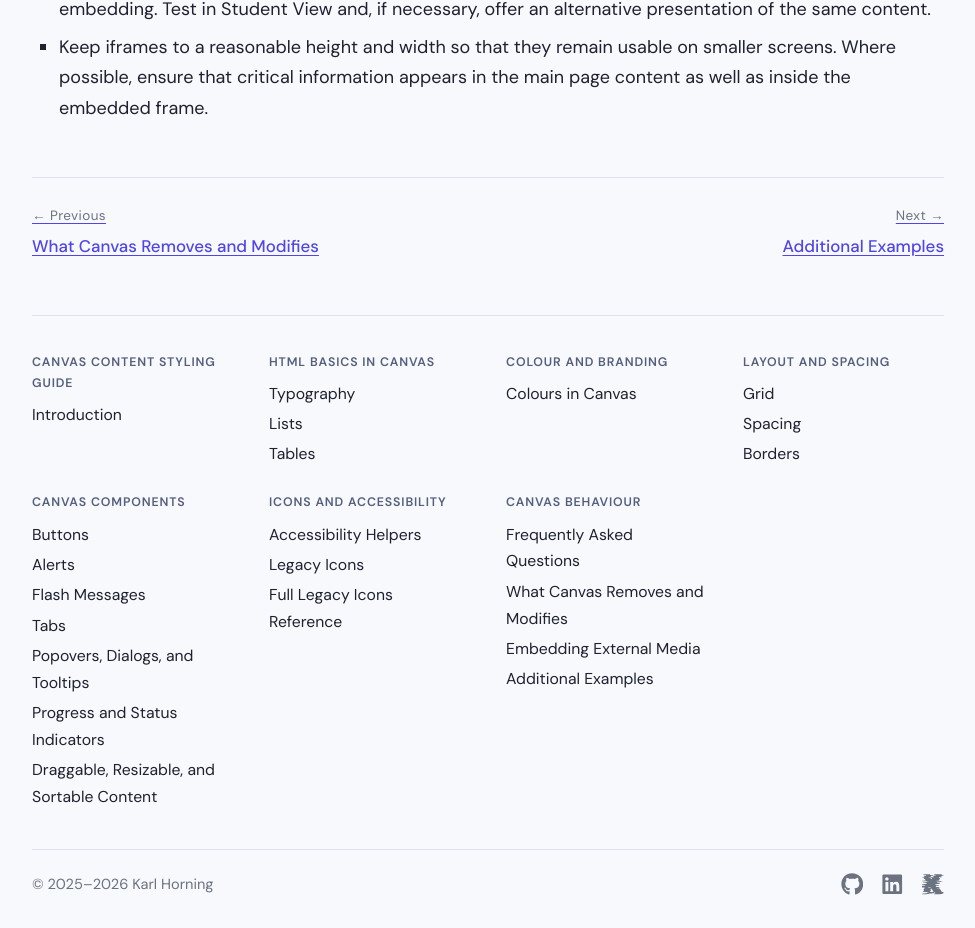
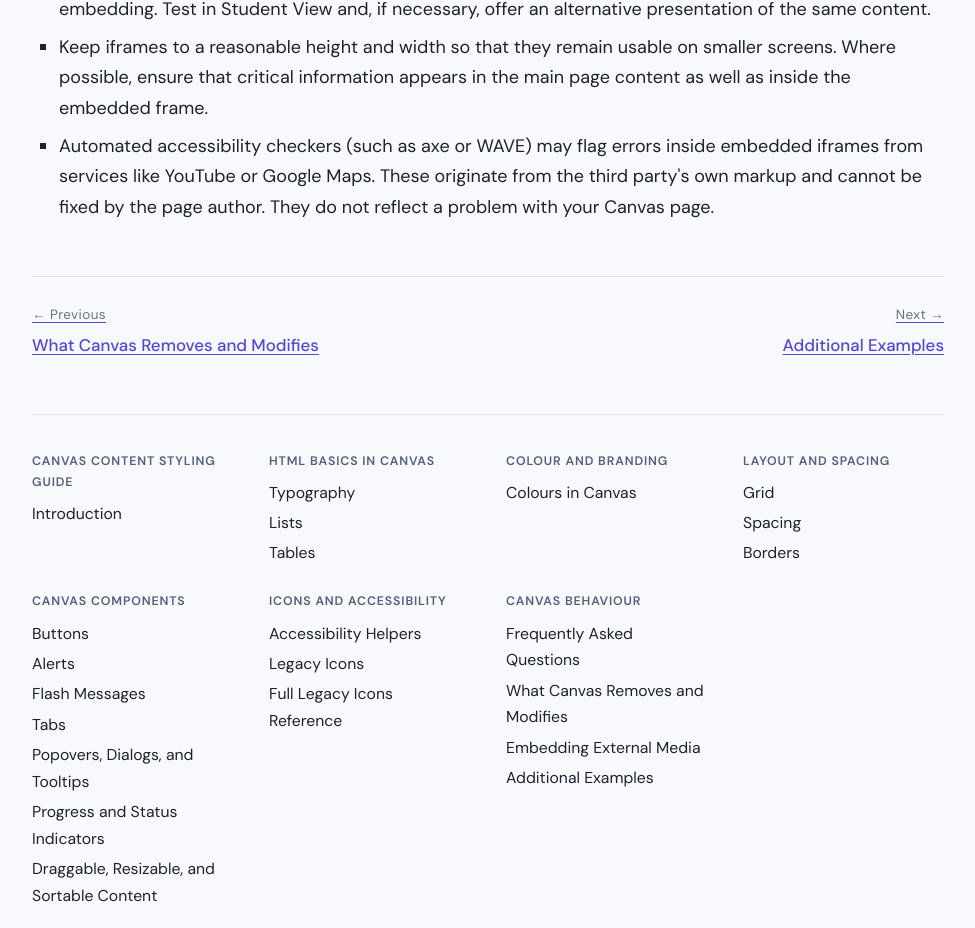
Before and after one commit to Karl-Horning/canvas, a Next.js app: page /embedding-external-media-in-canvas in a window 1280 px wide. Shown: the part 4538-5466 px from the top of the page, without its empty margins (282-1257 px from the left). Built offline with nearby package versions, Linux system fonts and the light colour scheme.

Commit message:
feat: add note about embedded content

```diff
--- a/app/embedding-external-media-in-canvas/page.tsx
+++ b/app/embedding-external-media-in-canvas/page.tsx
@@ -232,6 +232,13 @@ export default function page() {
                     that critical information appears in the main page content
                     as well as inside the embedded frame.
                 </li>
+                <li>
+                    Automated accessibility checkers (such as axe or WAVE) may
+                    flag errors inside embedded iframes from services like
+                    YouTube or Google Maps. These originate from the third
+                    party&apos;s own markup and cannot be fixed by the page
+                    author. They do not reflect a problem with your Canvas page.
+                </li>
             </ul>
         </article>
     );
```
